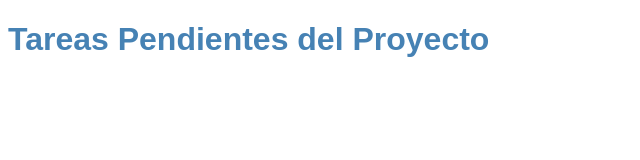
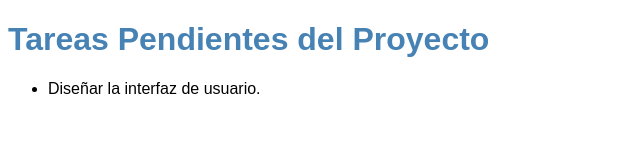
Before and after one commit to libthzzz/colaboraci-n-git-luc-a-ramirez-diego-armando, a plain HTML site: page index.html in a window 1280 px wide. Shown: the whole page, without its empty margins (0-640 px from the left). Drawn offline with Linux system fonts and the light colour scheme.

Commit message:
feat: Se añade la nueva tarea A al HTML

```diff
--- a/index.html
+++ b/index.html
@@ -1,3 +1,4 @@
+
 <!DOCTYPE html>
 <html lang="es">
 <head>
@@ -11,6 +12,7 @@
 <body>
     <h1>Tareas Pendientes del Proyecto</h1>
     <ul id="lista-tareas">
+<li>Diseñar la interfaz de usuario.</li>
     </ul>
 </body>
 </html>
```
